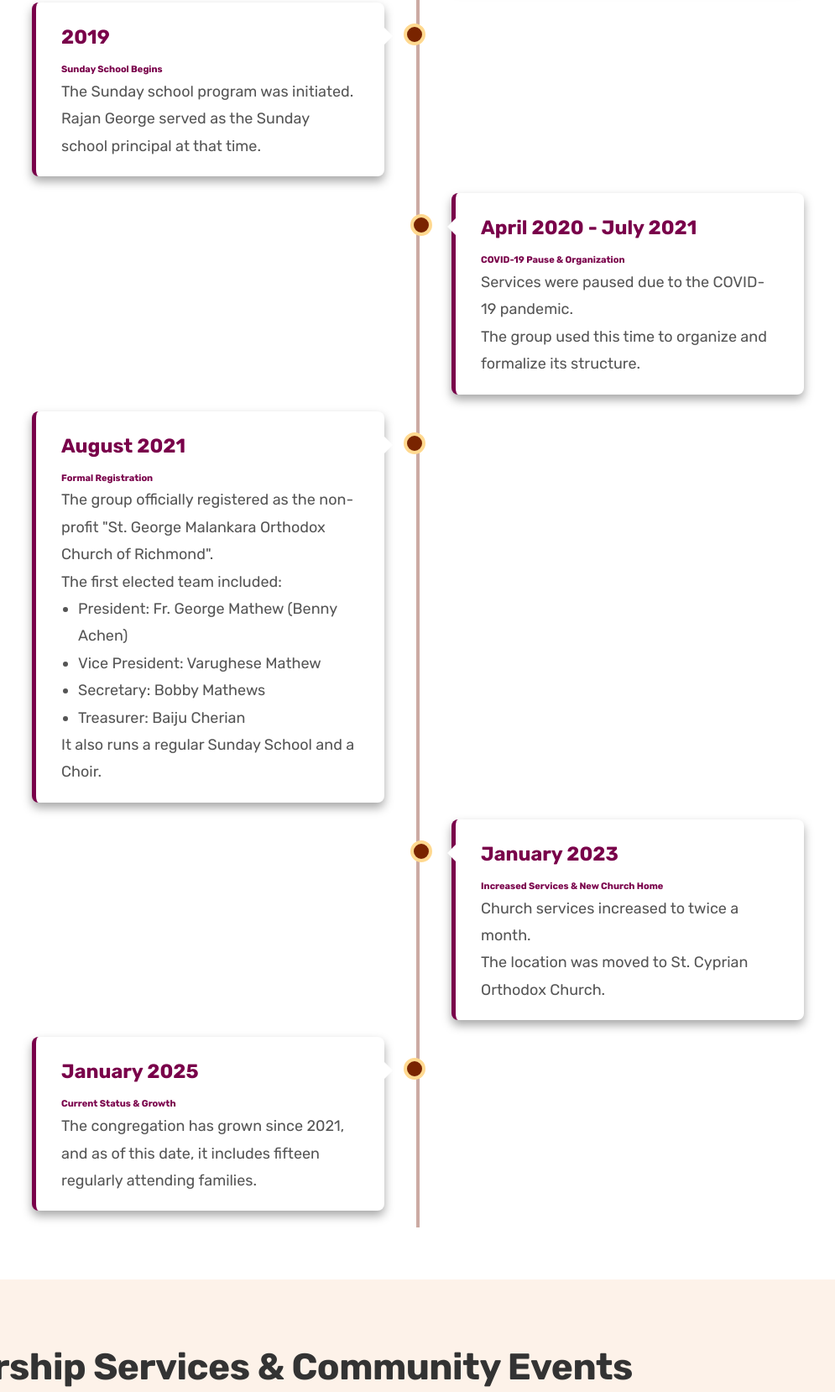
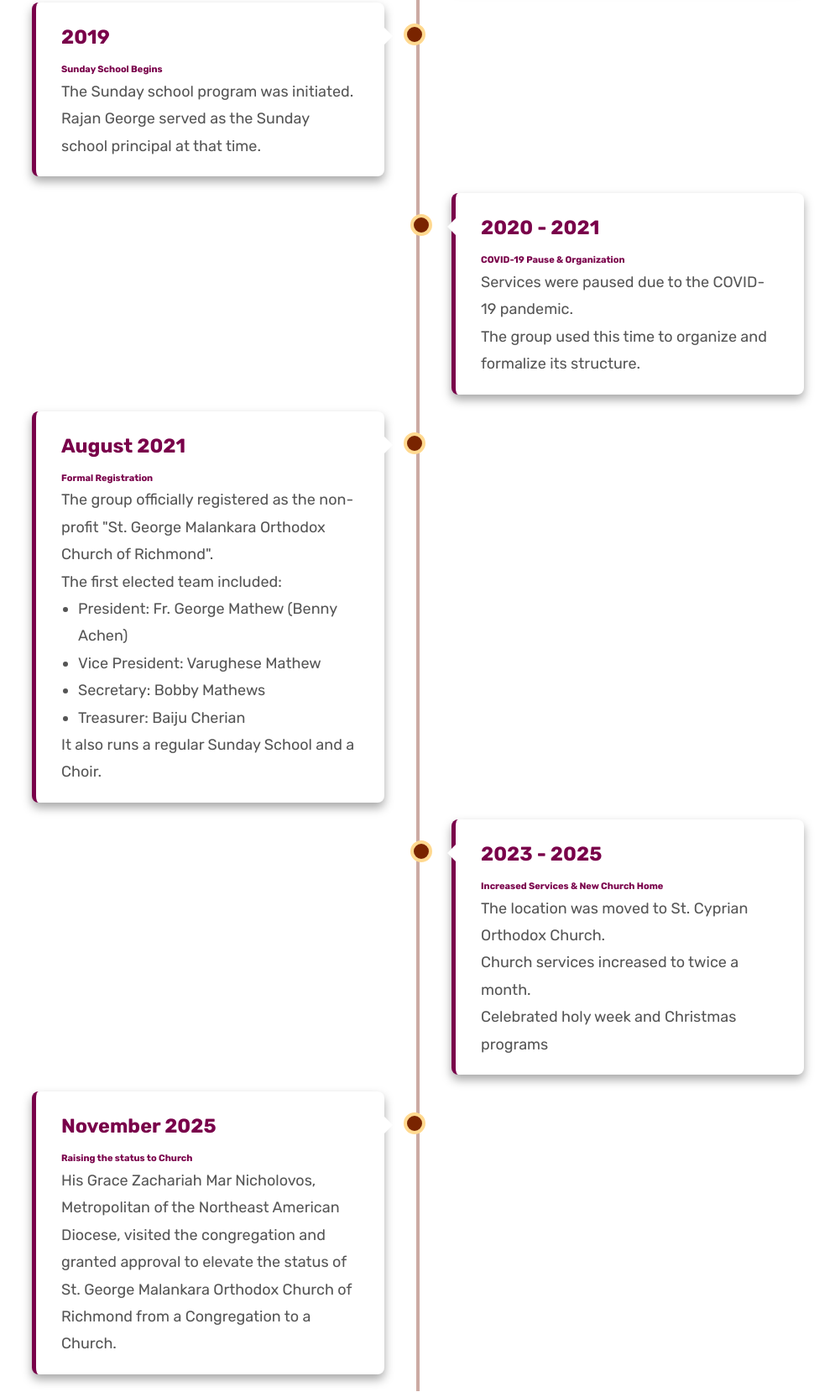
Before and after one commit to stgeorgerva/churchweb, a plain HTML site: page index.html in a window 1280 px wide. Shown: the part 5155-6813 px from the top of the page at 84% size, without its empty margins (142-1137 px from the left). Drawn offline with nearby package versions, Linux system fonts and the light colour scheme.

Commit message:
Updated the timeline and fixed the CSS

```diff
--- a/css/queries.css
+++ b/css/queries.css
@@ -266,7 +266,8 @@
   }
 
   .hero-img {
-    width: 80%;
+    display: none;
+    /* width: 80%; */
   }
 
   .logos img {
--- a/index.html
+++ b/index.html
@@ -181,7 +181,7 @@
               <!-- 2020-2021 Pause -->
               <div class="event-container right">
                 <div class="event-content">
-                  <span class="date">April 2020 - July 2021</span>
+                  <span class="date">2020 -  2021</span>
                   <h3>COVID-19 Pause & Organization</h3>
                   <p>Services were paused due to the COVID-19 pandemic.</p>
                   <p>
@@ -214,21 +214,23 @@
               <!-- 2023 Growth & Move -->
               <div class="event-container right">
                 <div class="event-content">
-                  <span class="date">January 2023</span>
-                  <h3>Increased Services & New Church Home</h3>
+                  <span class="date"> 2023 - 2025</span>
+                   <h3>Increased Services & New Church Home</h3>
+                  <p>The location was moved to St. Cyprian Orthodox Church.</p>
+
                   <p>Church services increased to twice a month.</p>
-                  <p>The location was moved to St. Cyprian Orthodox Church.</p>
+                  <p>Celebrated holy week and Christmas programs</p>
+
                 </div>
               </div>
 
               <!-- 2024 Current Status -->
               <div class="event-container left">
                 <div class="event-content">
-                  <span class="date">January 2025</span>
-                  <h3>Current Status & Growth</h3>
+                  <span class="date">November 2025</span>
+                  <h3>Raising the status to Church</h3>
                   <p>
-                    The congregation has grown since 2021, and as of this date,
-                    it includes fifteen regularly attending families.
+                   His Grace Zachariah Mar Nicholovos, Metropolitan of the Northeast American Diocese, visited the congregation and granted approval to elevate the status of St. George Malankara Orthodox Church of Richmond from a Congregation to a Church.
                   </p>
                 </div>
               </div>
```
